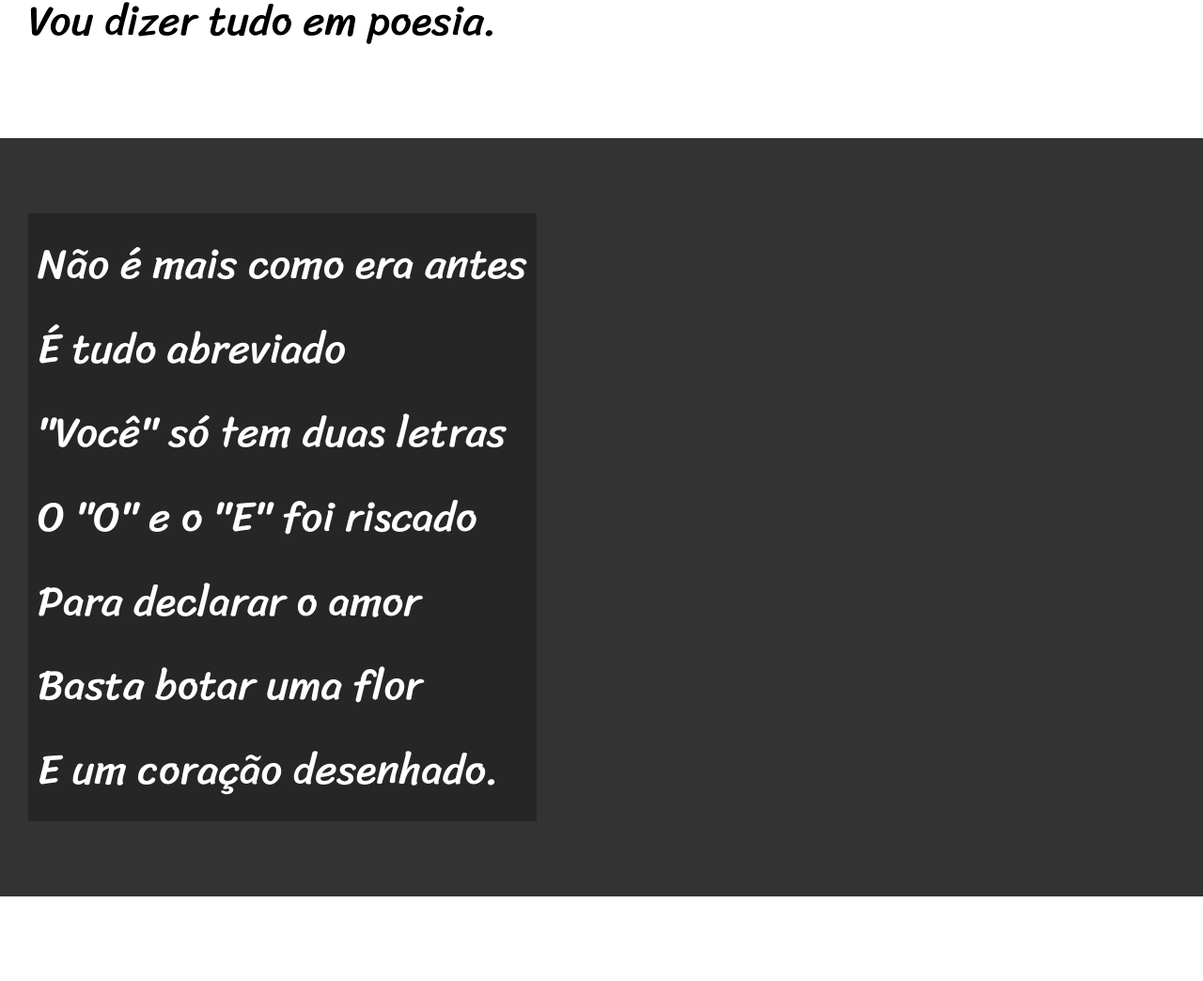
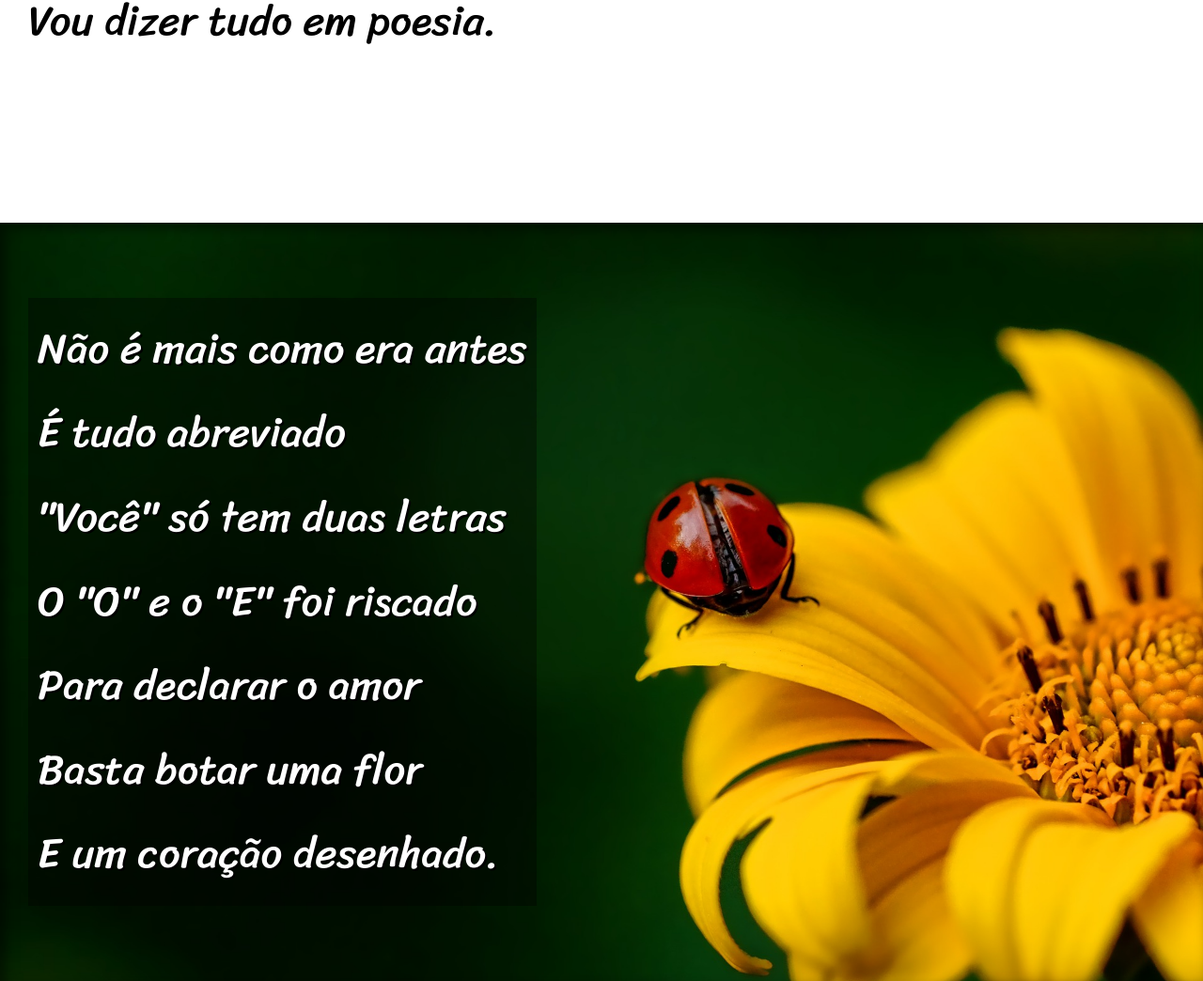
Before and after one commit to Efavil/html-css, a plain HTML site: page desafios/ds012/index.html in a window 1280 px wide. Shown: the part 900-1944 px from the top of the page at 94% size. Drawn offline with Linux system fonts and the light colour scheme.

Commit message:
terminei o cordel

```diff
--- a/desafios/ds012/estilo/style.css
+++ b/desafios/ds012/estilo/style.css
@@ -55,20 +55,38 @@
     font-size: 3.5vw;
  }
 
+ section > p {
+    padding-bottom: 2em;
+ }
+
  section.normal {
     background-color: white;
     color: black;
  }
+
  section.imagem {
     background-color: rgb(51, 51, 51);
     color: white;
+    box-shadow: inset 6px 6px 13px 0px rgba(0, 0, 0, 0.514);
+    background-size: cover;
+    background-attachment: fixed;
 
+ }
+
+ section#img01 {
+    background-image: url('../imagens/background001.jpg');
+    background-position: right center;
+ }
+
+ section#img02 {
+    background-image: url('../imagens/background002.jpg');
  }
 
  section.imagem > p {
     display: inline-block;
     padding: 10px;
-    background-color: rgba(0, 0, 0, 0.253);
+    background-color: rgba(0, 0, 0, 0.37);
+    text-shadow: 2px 2px 0px black;
  }
 
  footer {
--- a/desafios/ds012/index.html
+++ b/desafios/ds012/index.html
@@ -32,7 +32,7 @@
         </p>
     </section>
 
-    <section class="imagem">
+    <section class="imagem" id="img01">
         <p>
             Não é mais como era antes <br>
             É tudo abreviado <br>
@@ -66,7 +66,7 @@
         </p>
     </section>
 
-    <section class="imagem">
+    <section class="imagem" id="img02">
         <p>
             Tenho saudade das cartas <br>
             Escritas com a própria mão <br>
```
